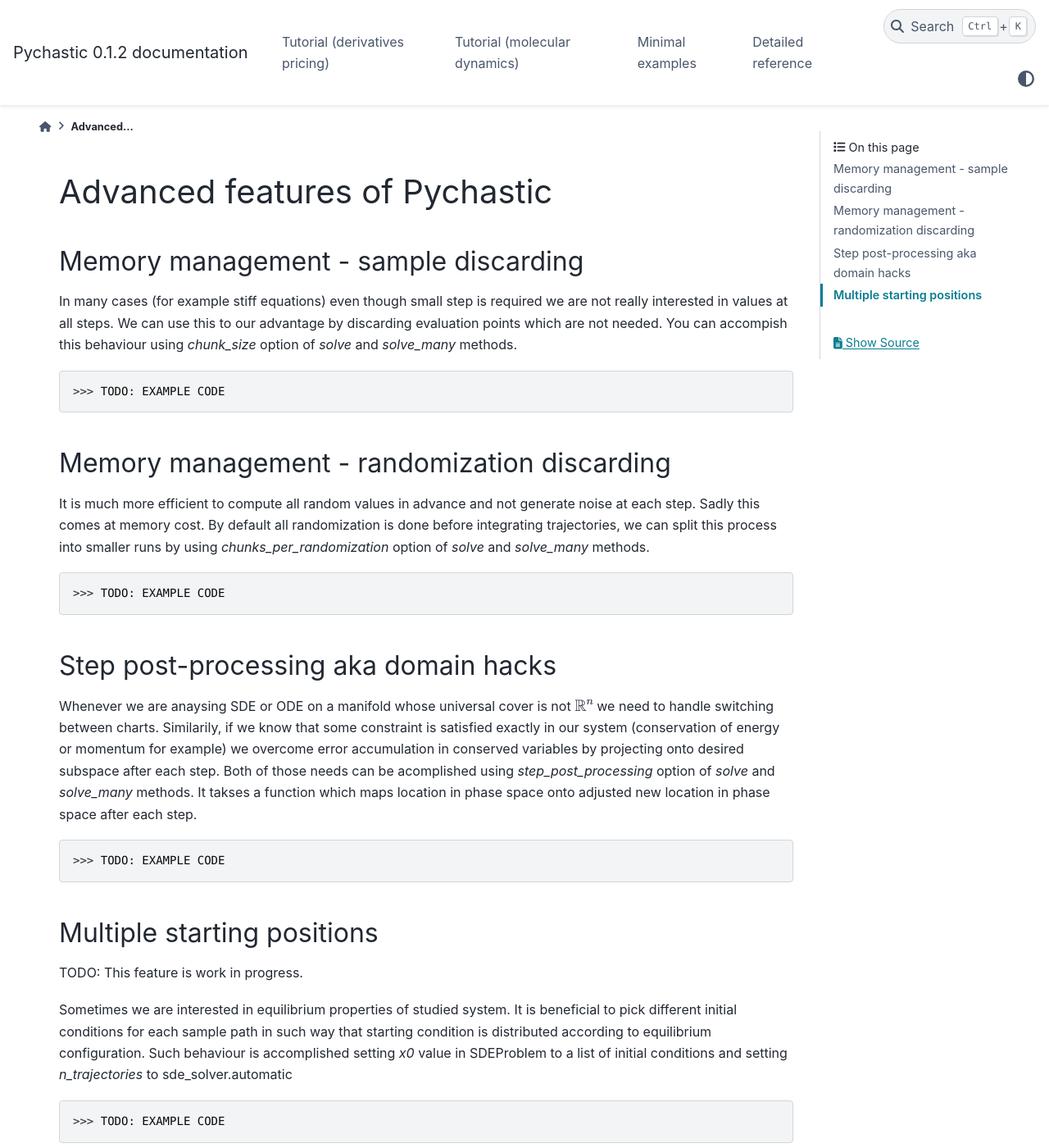
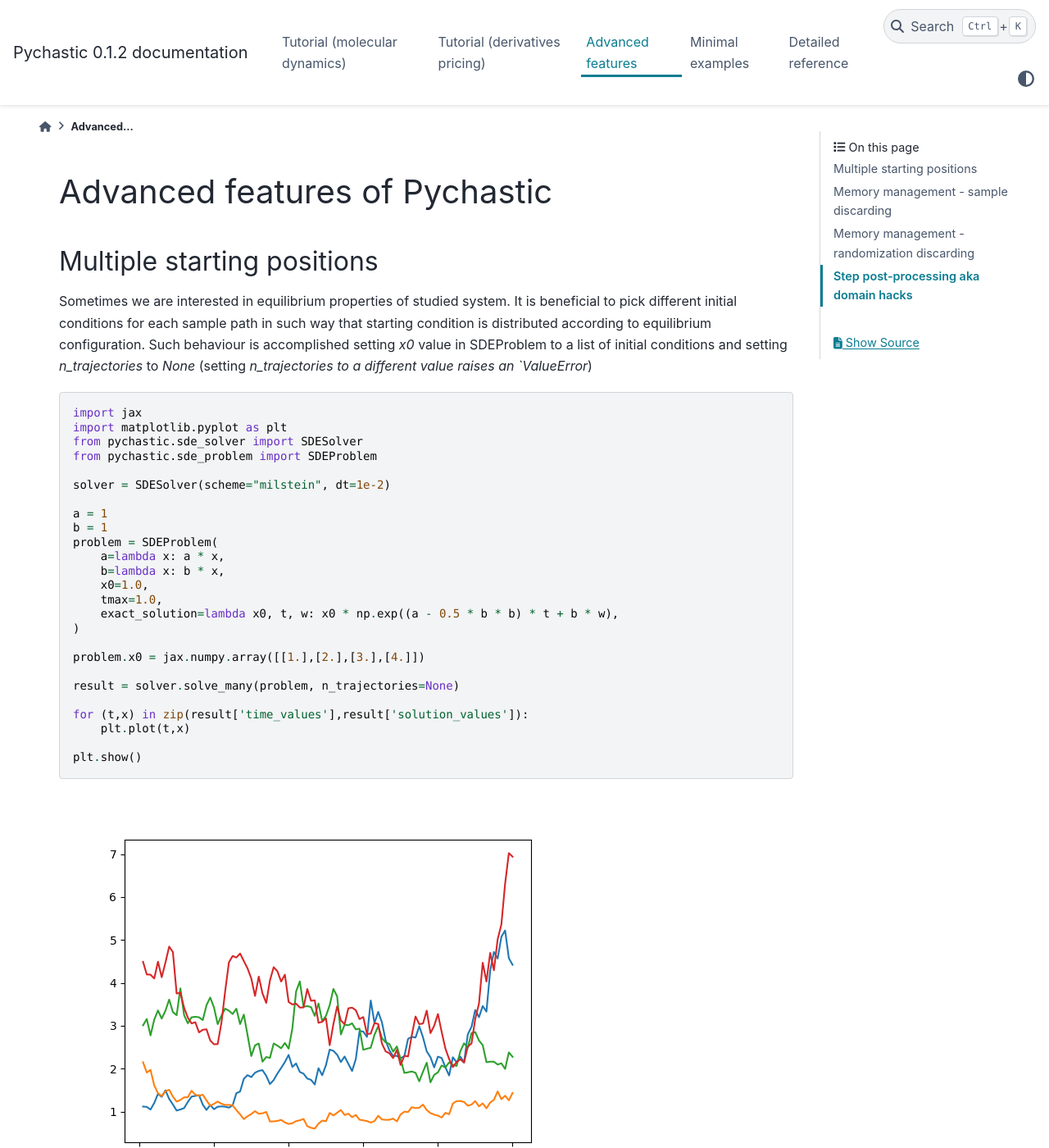
Before and after one commit to RadostW/stochastic, a Sphinx documentation site: the page built from docs/source/advancedfeatures.rst, in a window 1280 px wide and 1400 px high. Shown: the whole window at 82% size. Built offline with Sphinx 7.4.7 and the PyData theme 0.15.4, drawn with Linux system fonts in a browser that asks for light colours; some of the changed text lies outside the part shown.

Commit message:
Improve docs

```diff
--- a/docs/source/advancedfeatures.rst
+++ b/docs/source/advancedfeatures.rst
@@ -1,5 +1,46 @@
 Advanced features of Pychastic
 ==============================
+
+Multiple starting positions
+'''''''''''''''''''''''''''
+
+Sometimes we are interested in equilibrium properties of studied system. It is beneficial
+to pick different initial conditions for each sample path in such way that starting
+condition is distributed according to equilibrium configuration. Such behaviour
+is accomplished setting `x0` value in SDEProblem to a list of initial conditions
+and setting `n_trajectories` to `None` (setting `n_trajectories to a different value
+raises an `ValueError`)
+
+.. prompt:: python >>> auto
+
+    import jax
+    import matplotlib.pyplot as plt
+    from pychastic.sde_solver import SDESolver
+    from pychastic.sde_problem import SDEProblem
+
+    solver = SDESolver(scheme="milstein", dt=1e-2)
+
+    a = 1
+    b = 1
+    problem = SDEProblem(
+        a=lambda x: a * x,
+        b=lambda x: b * x,
+        x0=1.0,
+        tmax=1.0,
+        exact_solution=lambda x0, t, w: x0 * np.exp((a - 0.5 * b * b) * t + b * w),
+    )
+
+    problem.x0 = jax.numpy.array([[1.],[2.],[3.],[4.]])
+
+    result = solver.solve_many(problem, n_trajectories=None)
+
+    for (t,x) in zip(result['time_values'],result['solution_values']):
+        plt.plot(t,x)
+
+    plt.show()
+
+
+.. image:: many_initial.png
 
 Memory management - sample discarding
 '''''''''''''''''''''''''''''''''''''
@@ -9,10 +50,6 @@
 advantage by discarding evaluation points which are not needed. You can accompish
 this behaviour using `chunk_size` option of `solve` and `solve_many` methods.
 
-.. prompt:: python >>> auto
-
-    >>> TODO: EXAMPLE CODE
-
 Memory management - randomization discarding
 ''''''''''''''''''''''''''''''''''''''''''''
 
@@ -20,10 +57,6 @@
 noise at each step. Sadly this comes at memory cost. By default all randomization
 is done before integrating trajectories, we can split this process into smaller
 runs by using `chunks_per_randomization` option of `solve` and `solve_many` methods.
-
-.. prompt:: python >>> auto
-
-    >>> TODO: EXAMPLE CODE
 
 Step post-processing aka domain hacks
 '''''''''''''''''''''''''''''''''''''
@@ -39,19 +72,111 @@
 
 .. prompt:: python >>> auto
 
-    >>> TODO: EXAMPLE CODE
+    # Following code simulates rigid body rotations (dynamics on SO(3)) for more details
+    # check our paper https://arxiv.org/abs/2209.04332
+    import pychastic
+    import jax.numpy as jnp
+    import jax
+    import matplotlib.pyplot as plt
+    import numpy as np
 
-Multiple starting positions
-'''''''''''''''''''''''''''
+    mobility = 2.0*jnp.eye(3)
+    mobility_d = jnp.linalg.cholesky(mobility) # Compare with equation: Evensen2008.6
 
-TODO: This feature is work in progress.
+    def spin_matrix(q):
+        # Antisymmetric matrix dual to q
+        return jnp.array([[0, -q[2], q[1]], [q[2], 0, -q[0]], [-q[1], q[0], 0]])
 
-Sometimes we are interested in equilibrium properties of studied system. It is beneficial
-to pick different initial conditions for each sample path in such way that starting
-condition is distributed according to equilibrium configuration. Such behaviour
-is accomplished setting `x0` value in SDEProblem to a list of initial conditions
-and setting `n_trajectories` to sde_solver.automatic
 
-.. prompt:: python >>> auto
+    def rotation_matrix(q):
+        # Compare with equation: Evensen2008.11
+        phi = jnp.sqrt(jnp.sum(q ** 2))
+        rot = (
+            (jnp.sin(phi) / phi) * spin_matrix(q)
+            + jnp.cos(phi) * jnp.eye(3)
+            + ((1.0 - jnp.cos(phi)) / phi ** 2) * q.reshape(1, 3) * q.reshape(3, 1)
+        )
+        return jax.lax.cond(phi > 0.01, lambda: rot, lambda: 1.0 * jnp.eye(3))
 
-    >>> TODO: EXAMPLE CODE
+
+    def transformation_matrix(q):
+        # Compare with equation: Evensen2008.12
+        phi = jnp.sqrt(jnp.sum(q ** 2))
+        trans = (
+            0.5
+            * (1.0 / phi ** 2 - (jnp.sin(phi) / (2.0 * phi * (1.0 - jnp.cos(phi)))))
+            * q.reshape(1, 3)
+            * q.reshape(3, 1)
+            + spin_matrix(q)
+            + (phi * jnp.sin(phi) / (1.0 - jnp.cos(phi))) * jnp.eye(3)
+        )
+        return jax.lax.cond(phi > 0.01, lambda: trans, lambda: 1.0 * jnp.eye(3))
+
+
+    def metric_force(q):
+        # Compare with equation: Evensen2008.10
+        phi = jnp.sqrt(jnp.sum(q ** 2))
+        scale = jax.lax.cond(
+            phi < 0.01,
+            lambda t: -t / 6.0,
+            lambda t: jnp.sin(t) / (1.0 - jnp.cos(t)) - 2.0 / t,
+            phi,
+        )
+        return jax.lax.cond(
+            phi > 0.0, lambda: (q / phi) * scale, lambda: jnp.array([0.0, 0.0, 0.0])
+        )
+
+
+    def t_mobility(q):
+        # Mobility matrix transformed to coordinates.
+        # Compare with equation: Evensen2008.2
+        return transformation_matrix(q) @ mobility @ (transformation_matrix(q).T)
+
+
+    def drift(q):
+        # Drift term.
+        # Compare with equation: Evensen2008.5
+        # jax.jacobian has differentiation index last (like mu_ij d_k)
+        # so divergence is contraction of first and last axis.
+        return t_mobility(q) @ metric_force(q) + jnp.einsum(
+            "iji->j", jax.jacobian(t_mobility)(q)
+        )
+
+
+    def noise(q):
+        # Noise term.
+        # Compare with equation: Evensen2008.5
+        return jnp.sqrt(2) * transformation_matrix(q) @ (rotation_matrix(q).T) @ mobility_d
+
+
+    def canonicalize_coordinates(q):
+        phi = jnp.sqrt(jnp.sum(q ** 2))
+        max_phi = jnp.pi
+        canonical_phi = jnp.fmod(phi + max_phi, 2.0 * max_phi) - max_phi
+        return jax.lax.cond(
+            phi > max_phi,
+            lambda canonical_phi, phi, q: (canonical_phi / phi) * q,
+            lambda canonical_phi, phi, q: q,
+            canonical_phi,
+            phi,
+            q,
+        )
+
+
+    problem = pychastic.sde_problem.SDEProblem(
+        drift, noise, tmax=20.0, x0=jnp.array([1.0, 0.0, 0.0])
+    )
+
+    solver = pychastic.sde_solver.SDESolver(dt=0.01)
+
+    trajectories = solver.solve_many(
+        problem,
+        step_post_processing=canonicalize_coordinates,
+        n_trajectories=1000,
+        chunk_size=100,
+        chunks_per_randomization=1,
+    )
+
+    final_angles = np.array(
+        jnp.sqrt(jnp.sum(trajectories["solution_values"][:, -1, :] ** 2, axis=1))
+    )
--- a/docs/source/conf.py
+++ b/docs/source/conf.py
@@ -60,6 +60,7 @@
    'optionpricing': [],  # Hide sidebar
    'moleculardynamics': [],  # Hide sidebar
    'examples': [],  # Hide sidebar
+   'advancedfeatures': [],  # Hide sidebar
 }
 
 
--- a/docs/source/index.rst
+++ b/docs/source/index.rst
@@ -5,8 +5,9 @@
    :hidden:
    :maxdepth: 1
 
+   Tutorial (molecular dynamics) <moleculardynamics>
    Tutorial (derivatives pricing) <optionpricing>
-   Tutorial (molecular dynamics) <moleculardynamics>
+   Advanced features <advancedfeatures>
    Minimal examples <examples>
    Detailed reference <reference>
 
@@ -34,8 +35,8 @@
 Next steps
 ''''''''''
 
-* :doc:`Tutorial - derivatives pricing  themed<optionpricing>`.
 * :doc:`Tutorial - molecular dynamics themed<moleculardynamics>`.
+* :doc:`Tutorial - derivatives pricing themed<optionpricing>`.
 * :doc:`Advanced features <advancedfeatures>`.
 * :doc:`Examples <examples>`.
 
```
Also changed, not shown: docs/source/many_initial.png (added).
